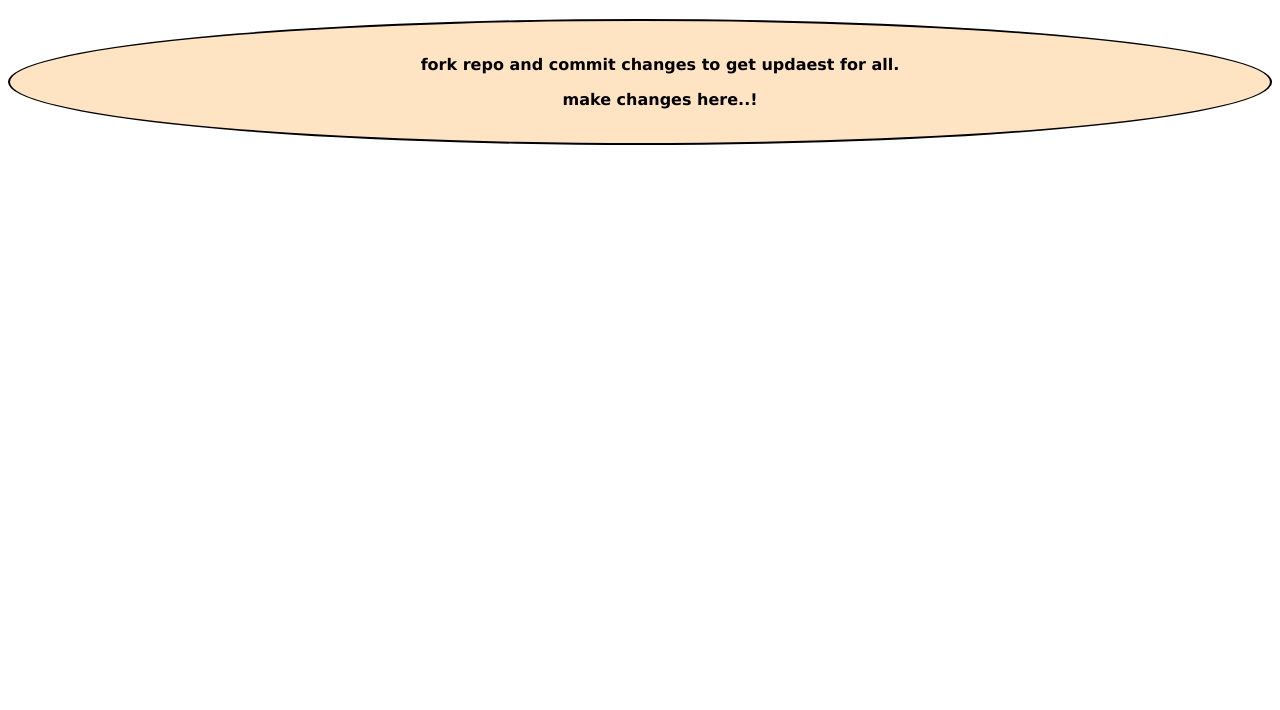
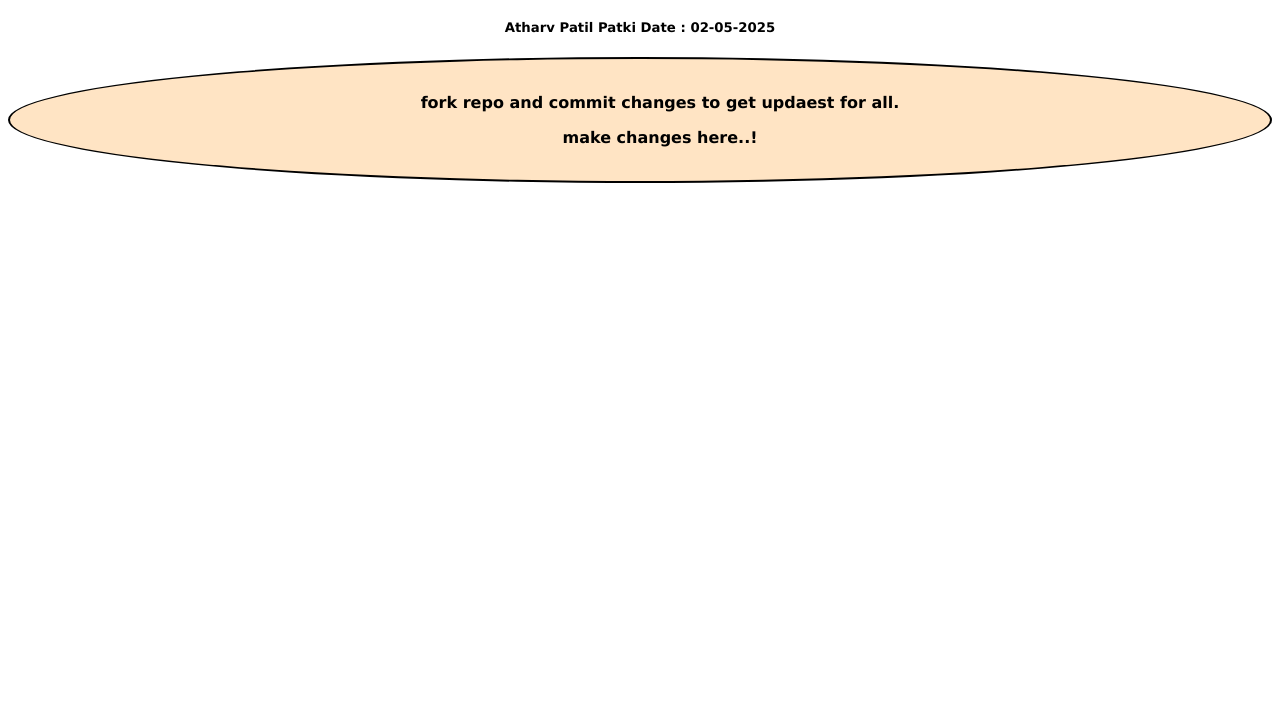
Before and after one commit to samarth3101/Agri_hack_Pro, a plain HTML site: page index.html in a window 1280 px wide. Shown: the part 90-800 px from the top of the page. Drawn offline with Linux system fonts and the light colour scheme.

Commit message:
Updated HTML file(s)

```diff
--- a/index.html
+++ b/index.html
@@ -9,6 +9,9 @@
 </head>
 <body>
     <h1>Welcome to Agri Hackathon Project repo.</h1>
+    <h5>Atharv Patil Patki
+        Date : 02-05-2025
+    </h5>
 
     <h4>
         <ol>
```
